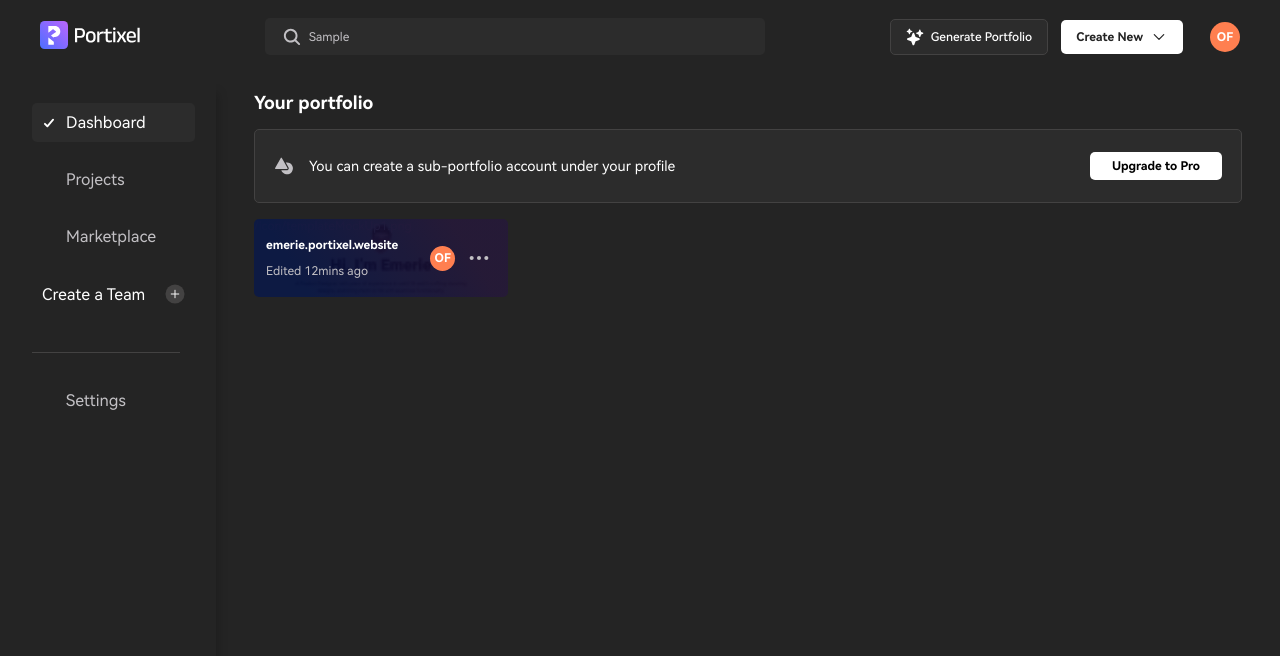
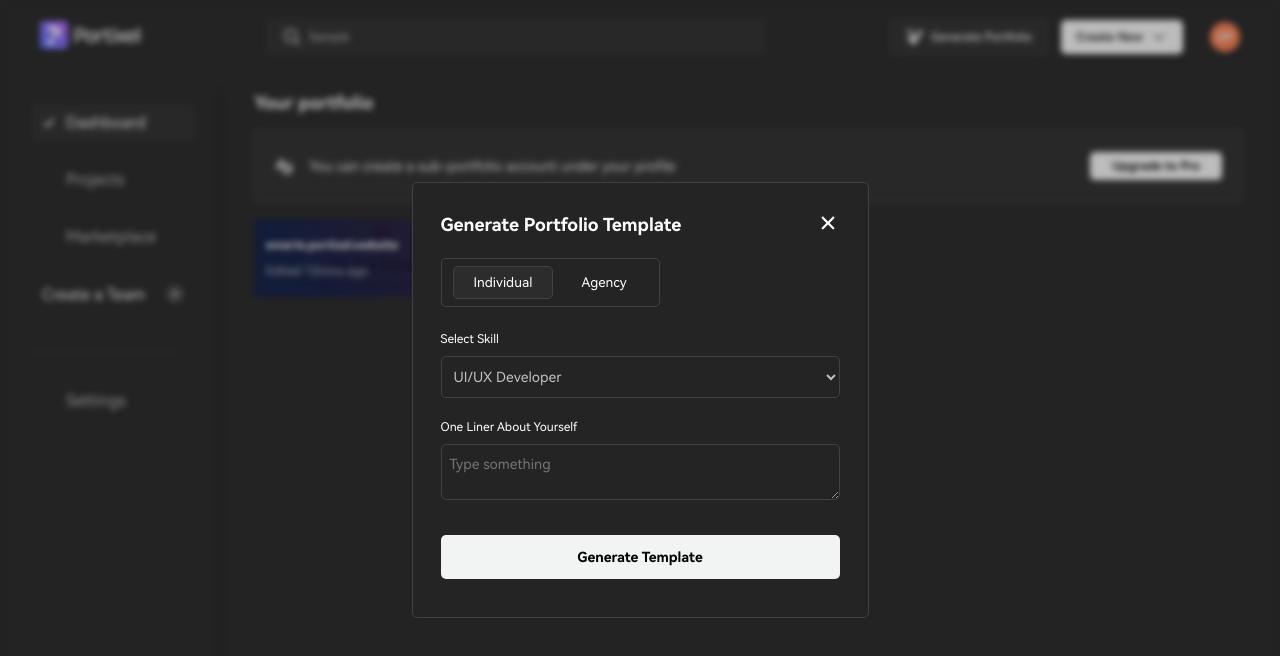
Before and after one commit to Portixel/Portixel-FE, a React (Vite) app: page /dashboard in a window 1280 px wide. Both pictures are taken after typing "Sample" into the empty fields and a click on the button "Generate Portfolio". Shown: the top 656 px of the page. Built offline with nearby package versions, Linux system fonts and the light colour scheme.

Commit message:
feat: integrate redux to generatePortfolio

```diff
--- a/src/app/dashboard/DashboardLayout.tsx
+++ b/src/app/dashboard/DashboardLayout.tsx
@@ -1,6 +1,6 @@
 import DashboardSideBar from "@/components/DashboardSideBar";
 import DashboardTopMenu from "@/components/DashboardTopMenu";
-// import NewPortfolioModal from "@/components/reusable/NewPortfolioModal";
+import NewPortfolioModal from "@/components/NewPortfolioModal";
 import { Link, Outlet } from "react-router-dom";
 
 const DashboardLayout = () => {
@@ -32,7 +32,7 @@ const DashboardLayout = () => {
         <Outlet />
       </div>
 
-      {/* <NewPortfolioModal /> */}
+      <NewPortfolioModal />
     </div>
   );
 };
--- a/src/components/DashboardTopMenu.tsx
+++ b/src/components/DashboardTopMenu.tsx
@@ -1,7 +1,14 @@
+import { SET_GENERATE_MODAL_STATE } from "@/redux/util/utilSlice";
+import { useDispatch } from "react-redux";
+
 const DashboardTopMenu = () => {
+  const dispatch = useDispatch();
   const handleProfilePic = () => {};
   const handleCreateNew = () => {};
-  const handleGeneratePortfolio = () => {};
+
+  const handleGeneratePortfolio = () => {
+    dispatch(SET_GENERATE_MODAL_STATE({ generateModalIsOpen: true }));
+  };
 
   return (
     <div className="DashboardTopMenu">
--- a/src/components/NewPortfolioModal.tsx
+++ b/src/components/NewPortfolioModal.tsx
@@ -1,22 +1,42 @@
-"use client";
 import TabState from "@/components/TabState";
 import { Industries, Skills } from "@/data/Mock";
-import { FormEvent, useState } from "react";
+import { getState } from "@/redux/store";
+import { SET_GENERATE_MODAL_STATE } from "@/redux/util/utilSlice";
+import { FormEvent, MouseEvent, useState } from "react";
+import { useDispatch, useSelector } from "react-redux";
 
 const NewPortfolioModal = () => {
+  const dispatch = useDispatch();
   const [tab, setTab] = useState(Tabs[0]?.title);
+
+  const { generateModalIsOpen } = useSelector(
+    (state: ReturnType<typeof getState>) => state?.util
+  );
 
   const handleSubmit = (e: FormEvent) => {
     e.preventDefault();
   };
 
+  const closeModal = () => {
+    dispatch(SET_GENERATE_MODAL_STATE({ generateModalIsOpen: false }));
+  };
+
+  const blockPropagation = (e: MouseEvent) => {
+    e.preventDefault();
+    e.stopPropagation();
+  };
+
   return (
-    <div className="modalParent">
-      <div className="NewPortfolioModal">
+    <div
+      className="modalParent"
+      onClick={closeModal}
+      style={{ display: generateModalIsOpen ? "flex" : "none" }}
+    >
+      <div className="NewPortfolioModal" onClick={blockPropagation}>
         <div className="top">
           <h4 className="title">Generate Portfolio Template</h4>
 
-          <button>
+          <button onClick={closeModal}>
             <img alt="" src="/icon/close.svg" width={24} height={24} />
           </button>
         </div>
--- a/src/style/Dashboard.scss
+++ b/src/style/Dashboard.scss
@@ -215,6 +215,11 @@
   border: 1px solid $stroke;
   padding: 28px;
 
+  button {
+    background: none;
+    border: none;
+  }
+
   .top {
     all: unset;
     width: 100%;
@@ -243,10 +248,16 @@
     max-height: 160px;
     background-color: $bgBlack;
     color: $textSecondary;
+    font-size: 14px;
     border: 1px solid $stroke;
     border-radius: 5px;
     padding: 11px 8px;
     margin: 10px 0;
+  }
+
+  textarea {
+    min-height: 50px;
+    resize: vertical;
   }
 
   .submit {
```
